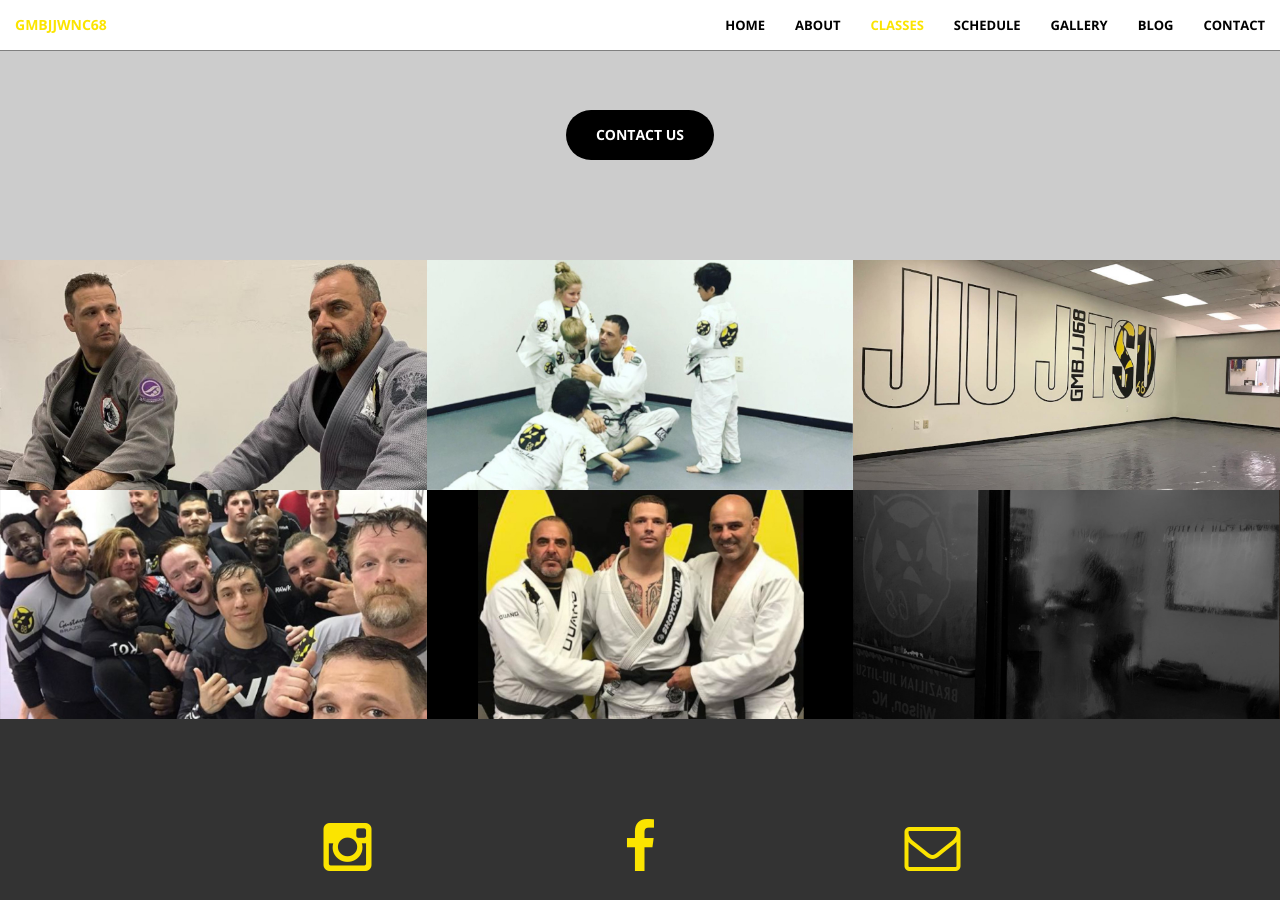
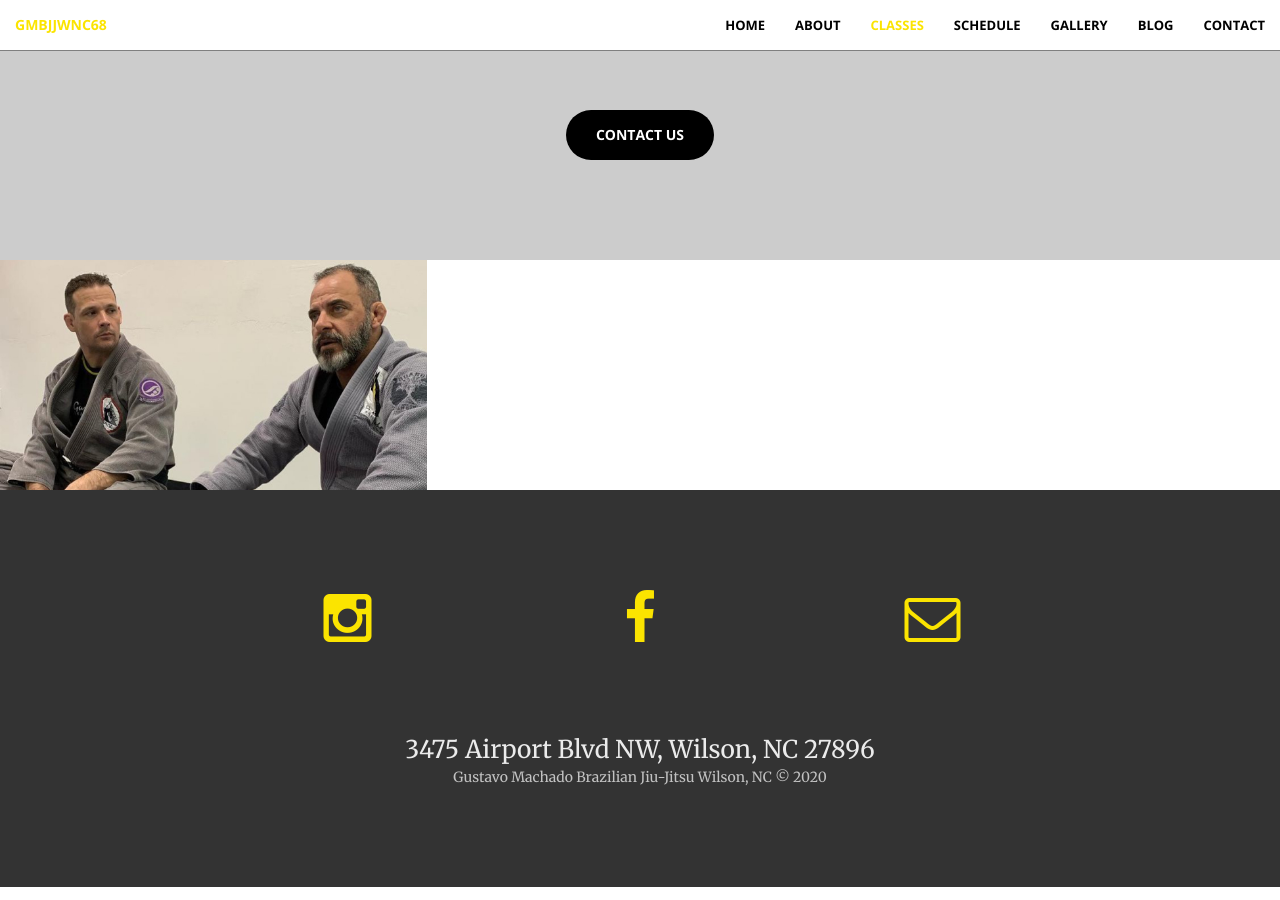
Before and after one commit to gmbjjwnc68/gmbjjwnc68.github.io, a Jekyll site: the page built from index.html, in a window 1280 px wide and 900 px high, scrolled down 2085 px. Built offline with Jekyll 4.4.1, drawn with Linux system fonts in a browser that asks for light colours.

Commit message:
Test portfolio2

```diff
--- a/_includes/portfolio2.html
+++ b/_includes/portfolio2.html
@@ -16,81 +16,6 @@
                     </div>
                 </a>
             </div>
-            <div class="col-lg-4 col-sm-6">
-                <a class="portfolio-box">
-                    <img src="img/portfolio/2.jpg" class="img-responsive" alt="">
-                    <div class="portfolio-box-caption">
-                        <div class="portfolio-box-caption-content">
-                            <div class="project-category text-faded">
-                                paying
-                            </div>
-                            <div class="project-name">
-                                it forward
-                            </div>
-                        </div>
-                    </div>
-                </a>
-            </div>
-            <div class="col-lg-4 col-sm-6">
-                <a class="portfolio-box">
-                    <img src="img/portfolio/3.jpg" class="img-responsive" alt="">
-                    <div class="portfolio-box-caption">
-                        <div class="portfolio-box-caption-content">
-                            <div class="project-category text-faded">
-                                clean mats
-                            </div>
-                            <div class="project-name">
-                                clean thoughts
-                            </div>
-                        </div>
-                    </div>
-                </a>
-            </div>
-            <div class="col-lg-4 col-sm-6">
-                <a class="portfolio-box">
-                    <img src="img/portfolio/4.jpg" class="img-responsive" alt="">
-                    <div class="portfolio-box-caption">
-                        <div class="portfolio-box-caption-content">
-                            <div class="project-category text-faded">
-                                full mats
-                            </div>
-                            <div class="project-name">
-                                and hearts
-                            </div>
-                        </div>
-                    </div>
-                </a>
-            </div>
-            <div class="col-lg-4 col-sm-6">
-                <a class="portfolio-box">
-                    <img src="img/portfolio/5.jpg" class="img-responsive" alt="">
-                    <div class="portfolio-box-caption">
-                        <div class="portfolio-box-caption-content">
-                            <div class="project-category text-faded">
-                                our lineage
-                            </div>
-                            <div class="project-name">
-                                Scott Bass
-                            </div>
-                        </div>
-                    </div>
-                </a>
-            </div>
-            <div class="col-lg-4 col-sm-6">
-                <a class="portfolio-box">
-                    <img src="img/portfolio/6.jpg" class="img-responsive" alt="">
-                    <div class="portfolio-box-caption">
-                        <div class="portfolio-box-caption-content">
-                            <div class="project-category text-faded">
-                                dedication &
-                            </div>
-                            <div class="project-name">
-                                commitment
-                            </div>
-                        </div>
-                    </div>
-                </a>
-            </div>
         </div>
     </div>
 </section>
```
